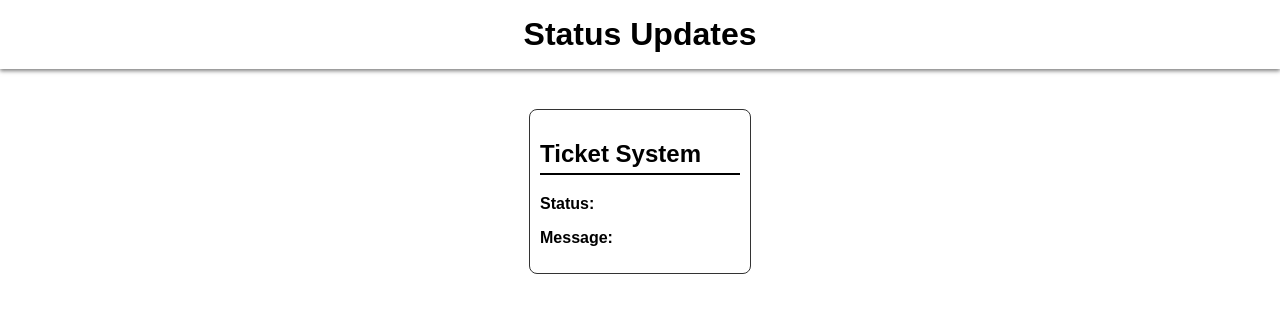
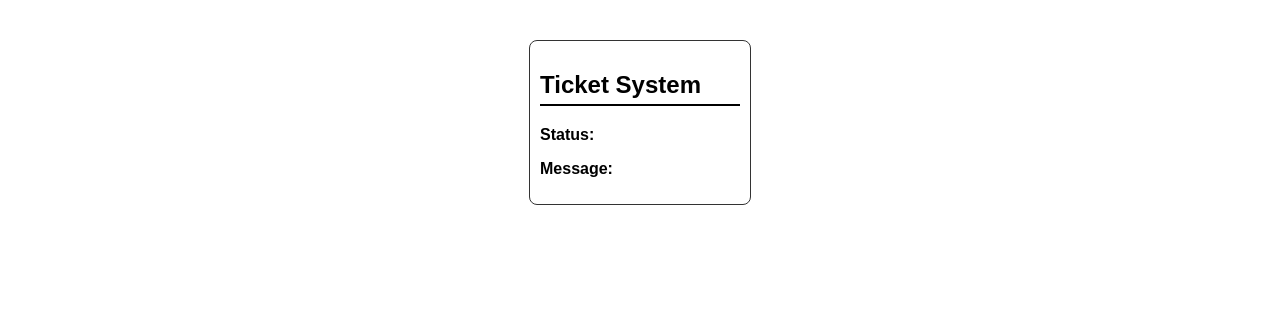
Before and after one commit to AION-IT/it_status_display_ts, a plain HTML site: page index.html in a window 1280 px wide. Drawn offline with Linux system fonts and the light colour scheme; no server answers.

Commit message:
Update index.html

```diff
--- a/index.html
+++ b/index.html
@@ -9,9 +9,6 @@
 </head>
 
 <body>
-  <header>
-    <h1>Status Updates</h1>
-  </header>
 
   <main>
     <div id="status-container">
```
